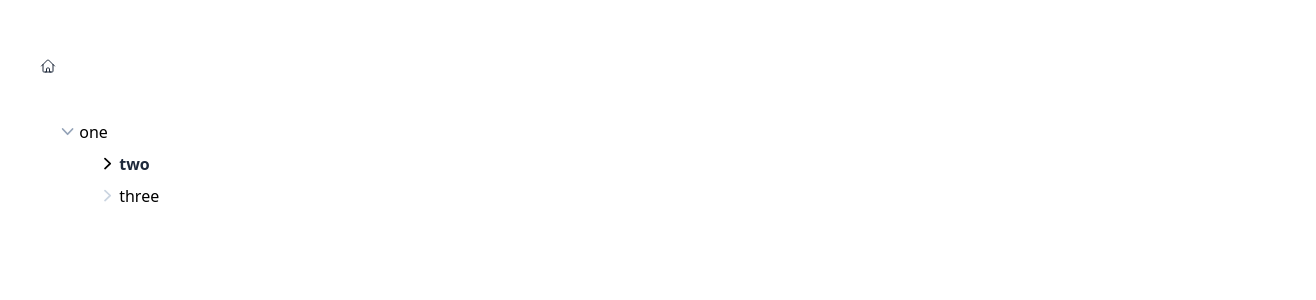
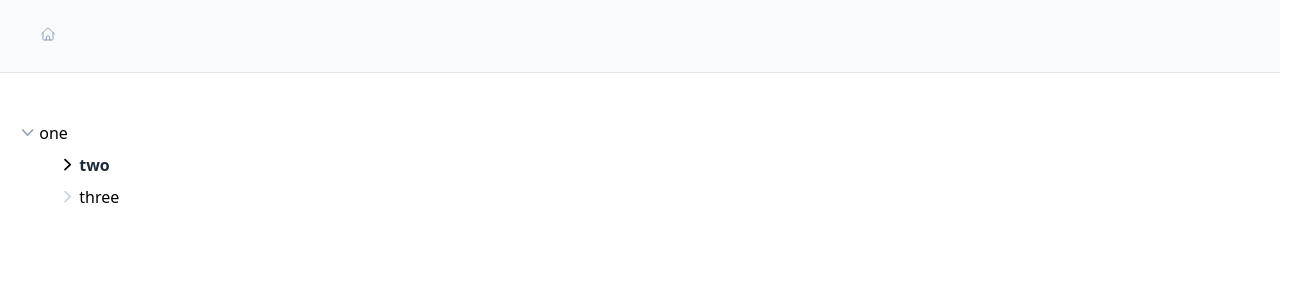
Before and after one commit to tinyshipdev/fibersapp, a React (Create React App) app: page / in a window 1280 px wide. Shown: the top 300 px of the page, 1316 px wide, since content can reach past the window. Built offline with nearby package versions, Linux system fonts and the light colour scheme.

Commit message:
refactor: style updates

```diff
--- a/src/App.tsx
+++ b/src/App.tsx
@@ -4,9 +4,7 @@ import RootNode from "./RootNode";
 function App() {
   return (
     <div className="App">
-      <div className="p-10">
-        <RootNode/>
-      </div>
+      <RootNode/>
     </div>
   );
 }
--- a/src/BreadcrumbTrail.tsx
+++ b/src/BreadcrumbTrail.tsx
@@ -13,14 +13,14 @@ const BreadcrumbTrail: React.FC<BreadcrumbTrailProps> = ({
   onClick
 }) => {
   return (
-    <ul className={'mb-6 flex items-center'}>
+    <ul className={'flex items-center'}>
       { links?.map((link) => (
         <li key={`${link?.id}`} className={'mr-4 py-4'}>
-          <button className={`bg-white text-black ${zoomedNode === link.id && 'font-bold'}`} onClick={() => onClick(link?.id)}>
+          <button onClick={() => onClick(link?.id)}>
             {link.id === 'root' ? (
-              <HomeIcon className={'w-4 h-4 text-slate-800'}/>
+              <HomeIcon className={'w-4 h-4 text-slate-400'}/>
             ) : (
-              <span>{link?.value}</span>
+              <span className={`${zoomedNode === link.id ? 'text-slate-600 font-bold': 'text-slate-400'}`}>{link?.value}</span>
             )}
           </button>
         </li>
--- a/src/RootNode.tsx
+++ b/src/RootNode.tsx
@@ -492,10 +492,13 @@ const RootNode: React.FC = () => {
 
   return (
     <div>
+      <div className="bg-slate-50 px-10 py-2 mb-12 border-b">
       <BreadcrumbTrail zoomedNode={zoomedNode} links={breadcrumbs} onClick={(id) => handleZoom(id)} />
+      </div>
+      <div className="container mx-auto">
         {zoomedNode !== 'root' && (
           <input
-          className={'text-xl font-bold mb-6 focus:outline-none'}
+            className={'text-xl font-bold mb-6 focus:outline-none w-full'}
             value={nodes[zoomedNode]?.value}
             placeholder={!nodes[zoomedNode]?.value ? 'Untitled' : ''}
             onChange={(e) => handleChange(zoomedNode, e.target.value)}
@@ -521,6 +524,7 @@ const RootNode: React.FC = () => {
           />
         </div>
       </div>
+    </div>
   );
 };
 
```
Lines whose indentation alone changed are shown as unchanged.
